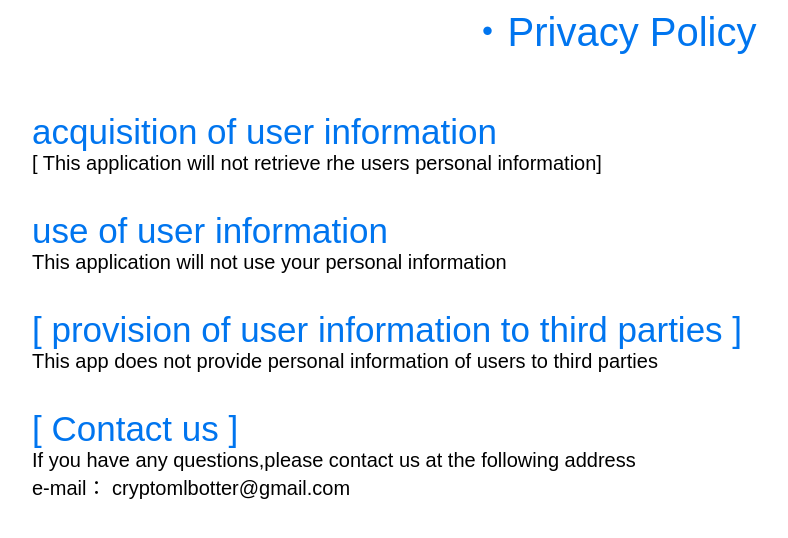
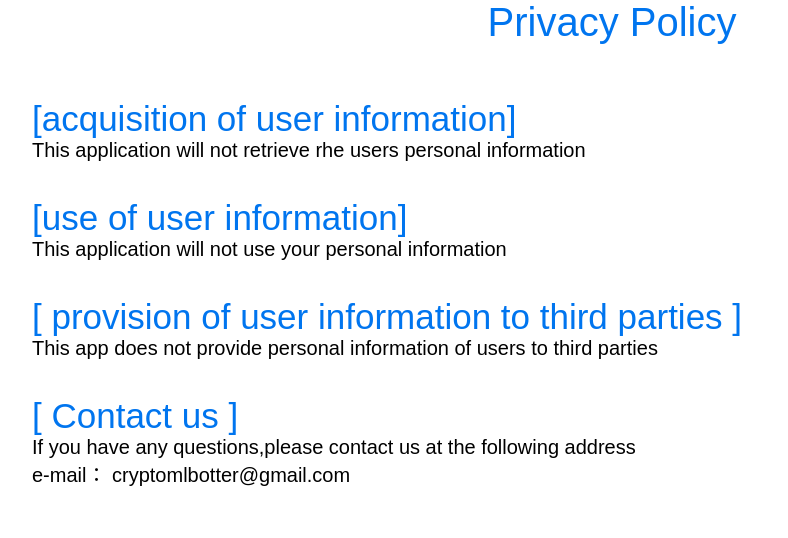
Before and after one commit to 0xtos/appprivacypolicy, a plain HTML site: page index.html in a window 1280 px wide. Shown: the whole page, without its empty margins (28-816 px from the left). Drawn offline with Linux system fonts and the light colour scheme.

Commit message:
Update index.html

```diff
--- a/index.html
+++ b/index.html
@@ -104,26 +104,26 @@
 
     <center>
         <font class="FontTitle" color="#0075ef">
-            ・Privacy Policy
+           Privacy Policy
         </font>
     </center>
 
     <br><br><br>
 
     <font class="FontSubTitle" color="#0075ef">
-        acquisition of user information
+        [acquisition of user information]
     </font>
 
     <br>
 
     <font class="FontNormal1">
-      [ This application will not retrieve rhe users personal information]
+       This application will not retrieve rhe users personal information
     </font>
 
     <br><br><br>
 
     <font class="FontSubTitle" color="#0075ef">
-         use of user information
+         [use of user information]
     </font>
 
     <br>
```
